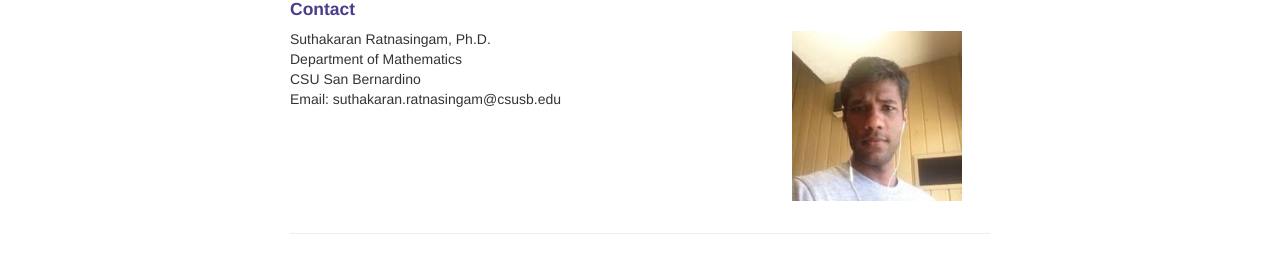
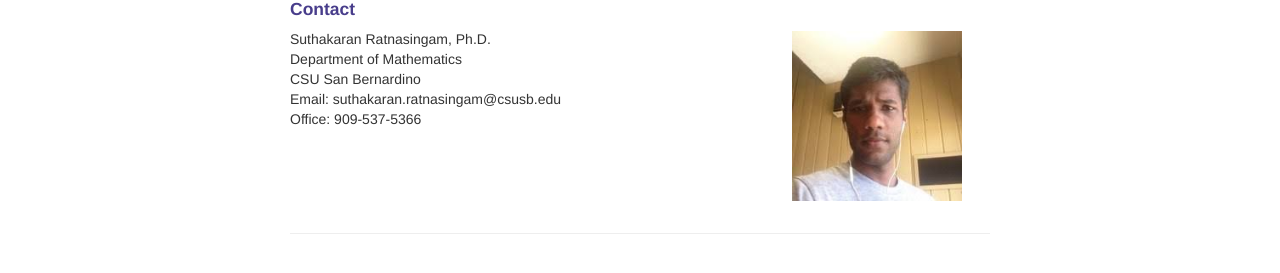
Before and after one commit to suthakaranr/suthakaranr.github.io, a Jekyll site: the page built from index.md, in a window 1280 px wide. Shown: the part 265-538 px from the top of the page. Built offline with Jekyll 4.4.1, drawn with Linux system fonts in a browser that asks for light colours.

Commit message:
Update index.md

```diff
--- a/index.md
+++ b/index.md
@@ -22,6 +22,7 @@ I am currently an Assistant Professor in the Department of Mathematics at Califo
             Department of Mathematics<br/>
             CSU San Bernardino<br/>
             Email: suthakaran.ratnasingam@csusb.edu<br/>
+            Office: 909-537-5366<br/>
         </div>
 
         <div class="span2">
```
